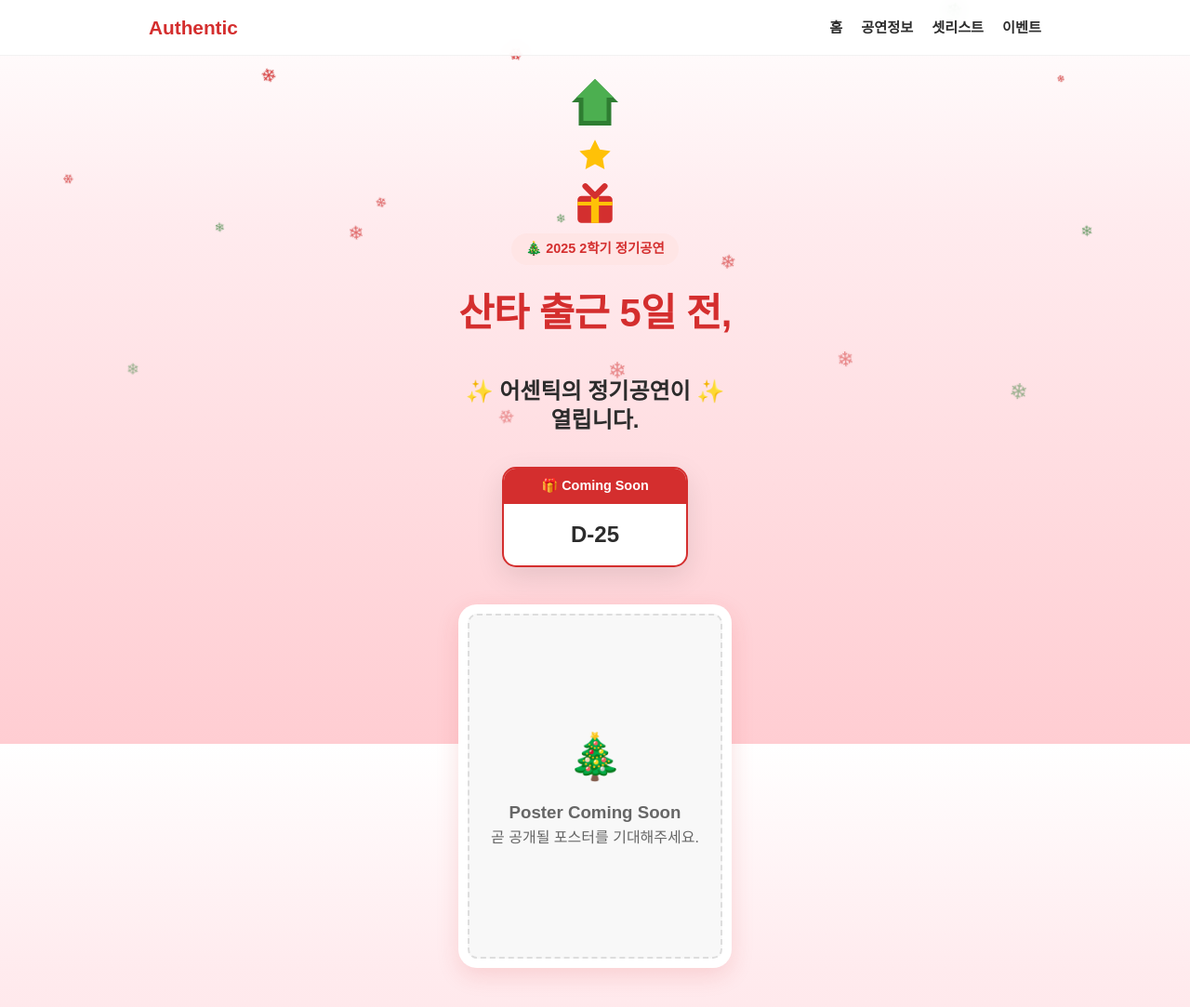
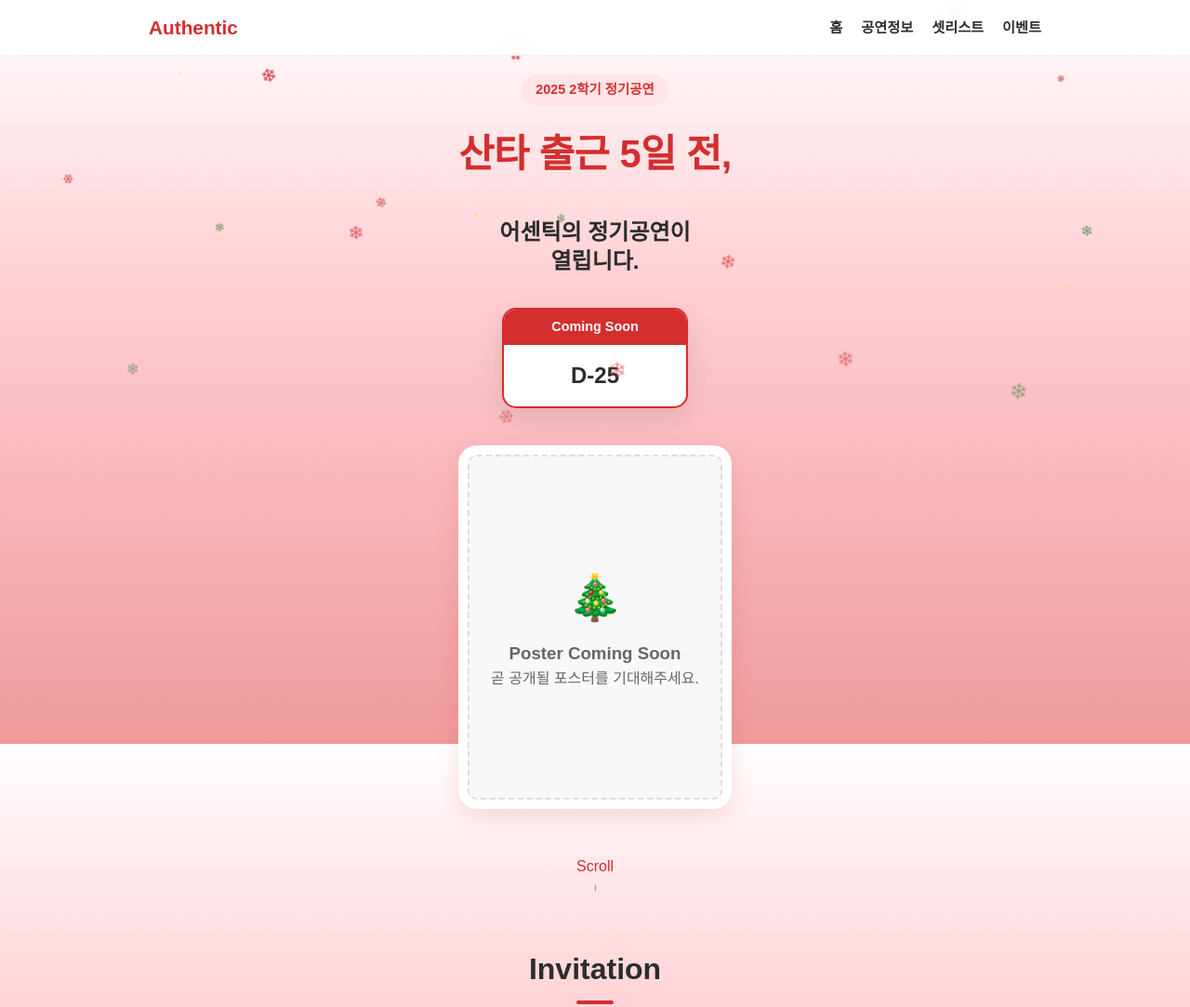
Before and after one commit to yousuk1120/-2-, a plain HTML site: page index.html in a window 1280 px wide. Shown: the top 1083 px of the page at 93% size. Drawn offline with Linux system fonts and the light colour scheme; a web font is replaced by a local one.

Commit message:
디자인 변경 4

```diff
--- a/index.html
+++ b/index.html
@@ -32,47 +32,34 @@
         </nav>
     </header>
 
-<!-- 히어로 섹션 (크리스마스 장식 추가됨) -->
+<!-- 히어로 섹션 (아이콘 제거됨) -->
 <section class="hero" id="hero">
-    <!-- 배경 장식 요소 (둥둥 떠다니는 아이콘들) -->
-    <div class="hero-decorations">
-        <div class="deco-item tree-left">
-            <svg width="60" height="60" viewBox="0 0 24 24" fill="none" xmlns="http://www.w3.org/2000/svg">
-                <path d="M12 2L2 12H5V22H19V12H22L12 2Z" fill="#2F7D32"/>
-                <path d="M12 2L4 10H7V20H17V10H20L12 2Z" fill="#4CAF50"/>
-            </svg>
-        </div>
-        <div class="deco-item star-right">
-            <svg width="40" height="40" viewBox="0 0 24 24" fill="none" xmlns="http://www.w3.org/2000/svg">
-                <path d="M12 2L15.09 8.26L22 9.27L17 14.14L18.18 21.02L12 17.77L5.82 21.02L7 14.14L2 9.27L8.91 8.26L12 2Z" fill="#FFC107"/>
-            </svg>
-        </div>
-        <div class="deco-item gift-bottom">
-            <svg width="50" height="50" viewBox="0 0 24 24" fill="none" xmlns="http://www.w3.org/2000/svg">
-                <rect x="3" y="8" width="18" height="14" rx="2" fill="#D32F2F"/>
-                <path d="M12 8V22" stroke="#FFC107" stroke-width="4"/>
-                <path d="M3 12H21" stroke="#FFC107" stroke-width="2"/>
-                <path d="M12 8L7 3M12 8L17 3" stroke="#D32F2F" stroke-width="3" stroke-linecap="round"/>
-            </svg>
-        </div>
+    <!-- 별 배경 효과만 남김 (은은함 유지) -->
+    <div class="star-bg">
+        <div class="star s1"></div>
+        <div class="star s2"></div>
+        <div class="star s3"></div>
+        <div class="star s4"></div>
+        <div class="star s5"></div>
+        <div class="star s6"></div>
+        <div class="star s7"></div>
     </div>
 
     <div class="hero-content">
         <div class="hero-text scroll-reveal">
-            <!-- 상단 배지를 초록색으로 변경 -->
-            <span class="sub-badge green-badge">🎄 2025 2학기 정기공연</span>
+            <span class="sub-badge">2025 2학기 정기공연</span>
 
             <h1 class="main-title">
                 <span class="concert-title text-red">산타 출근 5일 전,</span><br>
                 <span class="concert-desc">
-                    <span class="deco-text">✨</span> 어센틱의 정기공연이 <span class="deco-text">✨</span><br>
+                    어센틱의 정기공연이<br>
                     열립니다.
                 </span>
             </h1>
 
-            <!-- D-Day 카운터 (선물상자 느낌으로 변경) -->
+            <!-- D-Day 카운터 -->
             <div class="d-day-card scroll-reveal delay-1">
-                <div class="d-day-header green-header">🎁 Coming Soon</div>
+                <div class="d-day-header">Coming Soon</div>
                 <div class="d-day-body">
                     <span id="d-day-count">D-Day 계산중...</span>
                 </div>
--- a/styles.css
+++ b/styles.css
@@ -2,8 +2,9 @@
 :root {
     --christmas-red: #D42E2E;
     --christmas-green: #2F7D32;
-    /* [수정됨] 그라데이션이 더 잘 보이도록 진한 색상 추가 */
-    --soft-bg: linear-gradient(to bottom, #FFFFFF 0%, #FFEBEE 30%, #FFCDD2 100%);
+    /* [수정됨] 더 극적인 그라데이션 (위는 하양/연핑크 -> 아래로 갈수록 진한 핑크/레드) */
+    --dramatic-bg: linear-gradient(180deg, #FFFFFF 0%, #FFEBEE 15%, #FFCDD2 40%, #EF9A9A 100%);
+
     --white: #FFFFFF;
     --text-black: #2C2C2C;
     --text-grey: #666666;
@@ -17,11 +18,13 @@ html { scroll-behavior: smooth; }
 
 body {
     font-family: 'Pretendard', sans-serif;
-    background: var(--soft-bg);
-    background-attachment: fixed; /* 스크롤 해도 배경 고정 (그라데이션 유지) */
+    /* 배경 그라데이션 적용 */
+    background: var(--dramatic-bg);
+    background-attachment: fixed; /* 배경 고정 */
     color: var(--text-black);
     line-height: 1.5;
     overflow-x: hidden;
+    min-height: 100vh;
 }
 
 /* Utilities */
@@ -53,15 +56,15 @@ body {
 .hamburger { display: none; border: none; background: none; flex-direction: column; gap: 5px; cursor: pointer; }
 .hamburger span { width: 25px; height: 3px; background: var(--christmas-red); border-radius: 3px; }
 
-/* ===== Hero Section (별 배경) ===== */
+/* ===== Hero Section ===== */
 .hero {
     min-height: 100vh; padding-top: 80px;
     display: flex; flex-direction: column; align-items: center; text-align: center;
     position: relative; overflow: hidden;
-    background: transparent; /* body 그라데이션이 보이도록 */
+    background: transparent;
 }
 
-/* 별 애니메이션 */
+/* 별 배경 (유지) */
 .star-bg { position: absolute; top: 0; left: 0; width: 100%; height: 80%; pointer-events: none; z-index: 0; }
 .star { position: absolute; background: #FFD700; border-radius: 50%; opacity: 0; box-shadow: 0 0 4px rgba(255, 215, 0, 0.6); animation: twinkle 3s infinite ease-in-out; }
 .s1 { width: 2px; height: 2px; top: 10%; left: 15%; animation-delay: 0s; }
@@ -135,21 +138,20 @@ body {
 .mini-btn.naver { background: #03C75A; color: white; }
 .mini-btn.kakao { background: #FEE500; color: #191919; }
 
-/* ===== Event Card (수정됨: 빨간 헤더, 테두리) ===== */
+/* ===== Event Card ===== */
 .event-card {
     background: white; border-radius: var(--radius-card);
     box-shadow: var(--shadow-card); overflow: hidden; text-align: center;
-    border: 2px solid var(--christmas-red); /* 테두리도 빨강으로 */
+    border: 2px solid var(--christmas-red);
     width: 100%;
 }
 .card-header-ribbon {
-    background: var(--christmas-red); /* [수정] 헤더 빨간색 */
-    color: white; padding: 10px; font-weight: 700; letter-spacing: 1px;
+    background: var(--christmas-red); color: white;
+    padding: 10px; font-weight: 700; letter-spacing: 1px;
 }
 .card-body { padding: 30px; }
 .color-palette { display: flex; justify-content: center; gap: 15px; margin: 20px 0; }
 
-/* [수정] 컬러볼에 테두리 추가 */
 .color-ball {
     width: 60px; height: 60px; border-radius: 50%;
     display: flex; justify-content: center; align-items: center;
@@ -171,17 +173,19 @@ body {
 .team-header { padding: 15px; text-align: center; color: white; display: flex; justify-content: center; align-items: center; gap: 10px; }
 .team-header h3 { font-size: 1.3rem; font-weight: 700; }
 
-/* 팀별 배경색 */
 .team-header.red-bg { background: var(--christmas-red); }
 .team-header.green-bg { background: var(--christmas-green); }
 
-/* [추가] 화이트 배경 팀 */
+/* [수정됨] 찬우팀 (화이트 배경) 스타일 강화 */
 .team-header.white-bg {
-    background: #FFFFFF;
+    background: #E9ECEF; /* 흰색 대신 연한 실버 회색 (눈 색깔) */
     color: var(--christmas-red); /* 글씨는 빨강 */
-    border-bottom: 2px solid #F5F5F5;
+    border-bottom: 3px solid #DEE2E6; /* 하단 테두리 추가 */
 }
-/* 화이트 배경일 때 눈송이 색 변경 */
+.team-header.white-bg h3 {
+    text-shadow: 1px 1px 0px white; /* 글씨가 더 잘 보이게 */
+}
+/* 화이트 배경일 때 눈송이 색 */
 .team-header.white-bg .snow-deco { color: var(--christmas-green); }
 
 .song-list { list-style: none; padding: 0; }
```
